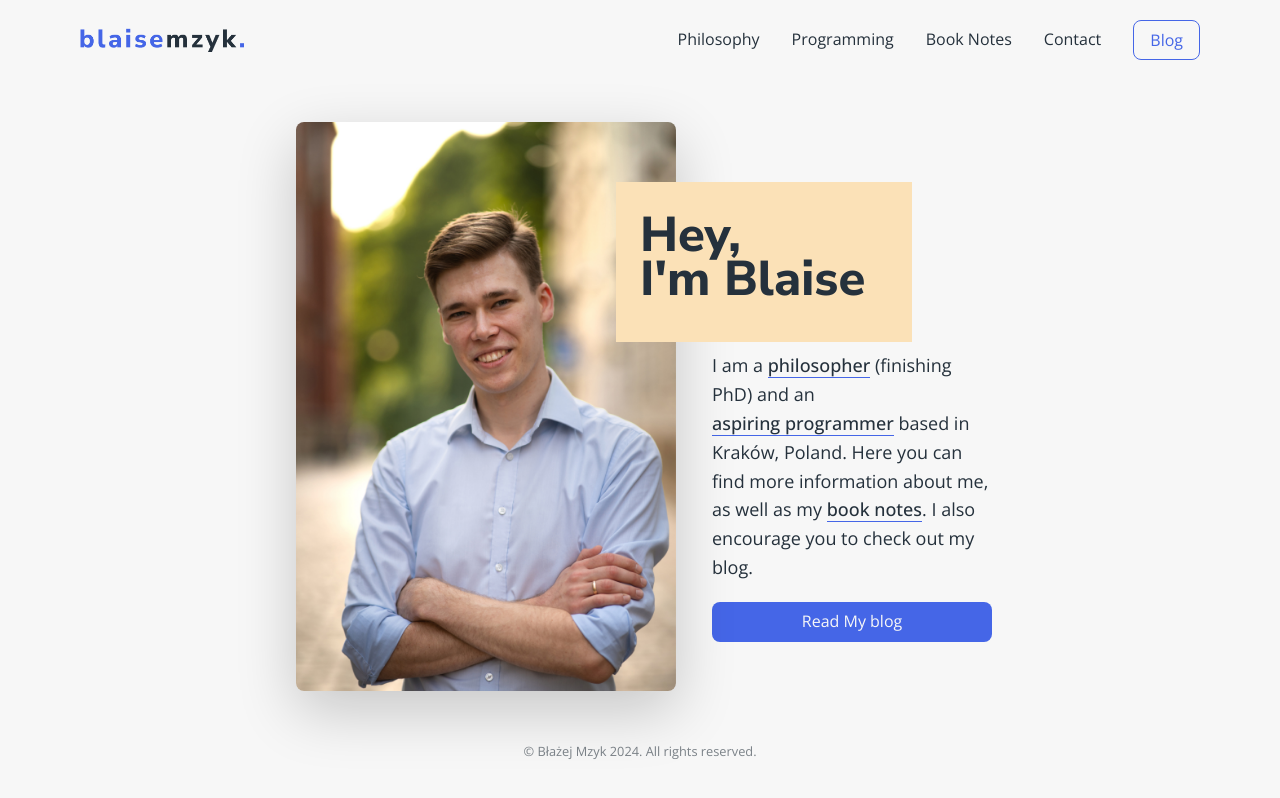
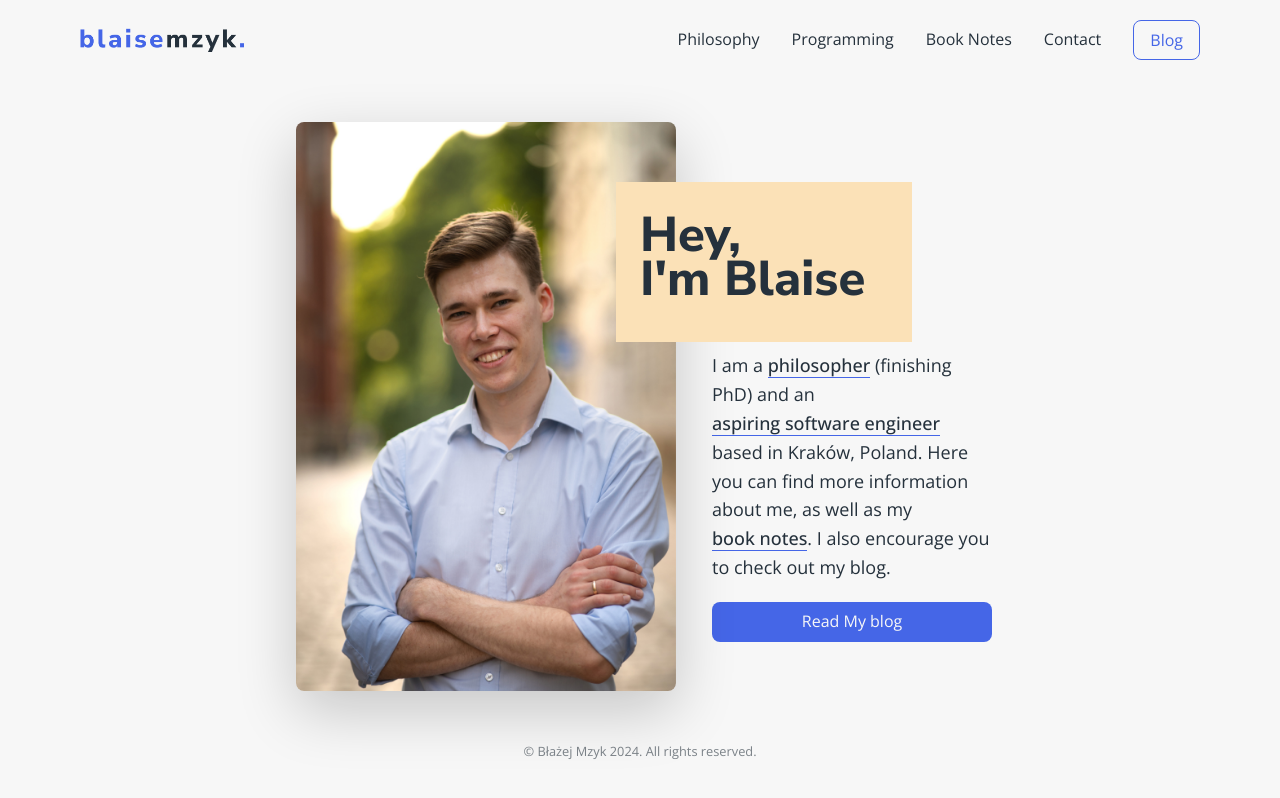
Before and after one commit to blzjmzk/blaise-mzyk-website, a Next.js app: page / in a window 1280 px wide. Built offline with nearby package versions, Linux system fonts and the light colour scheme.

Commit message:
Change blurb and publications

```diff
--- a/app/page.tsx
+++ b/app/page.tsx
@@ -39,7 +39,7 @@ const HomePage = () => {
               href="/programming"
               className={`${styles.customLink} ${styles.noWrap}`}
             >
-              aspiring programmer
+              aspiring software engineer
             </Link>{" "}
             based in Kraków, Poland. Here you can find more information about
             me, as well as my{" "}
--- a/app/philosophy/page.tsx
+++ b/app/philosophy/page.tsx
@@ -89,12 +89,6 @@ const PhilosophyPage = async () => {
           available).
         </div>
         <ul>
-          <li className={styles.listItem}>
-            {`Mzyk, B. Non-Maximalism Reconsidered: Truthmaking and the Dependence
-          of Truths on Being. `}
-            <span className={styles.italic}>Filozofia Nauki</span>
-            {`. Forthcoming`}
-          </li>
           {publications.map((publication) => {
             if (publication.type === "paper") {
               return (
```
